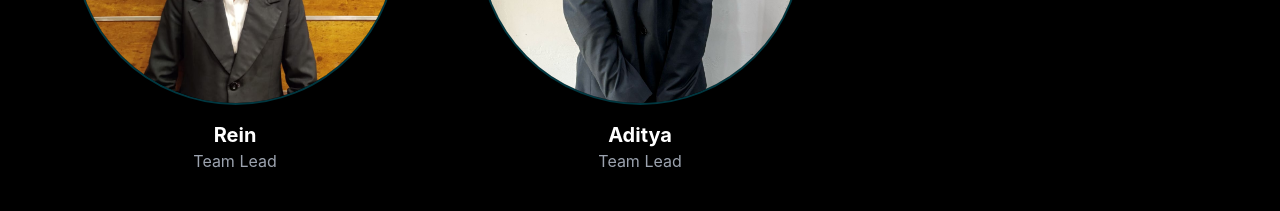
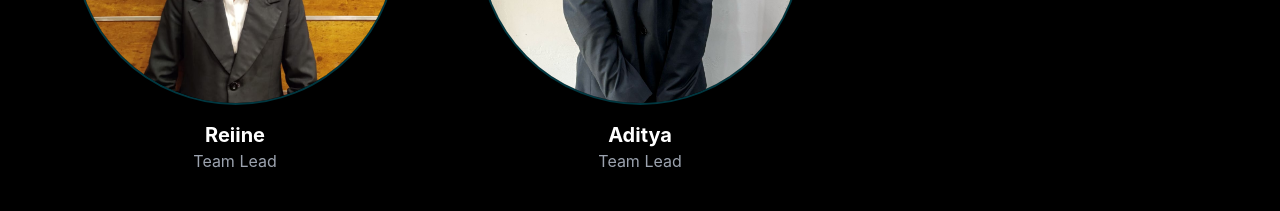
Before and after one commit to Unstable-Hosting/pixelrerendered, a React (Vite) app: page /team in a window 1280 px wide. Shown: the part 7820-8031 px from the top of the page. Built offline with nearby package versions, Linux system fonts and the light colour scheme; a web font is replaced by a local one.

Commit message:
Update team-members.jsx
-Typo

```diff
--- a/src/components/MeetTheTeam/team-members.jsx
+++ b/src/components/MeetTheTeam/team-members.jsx
@@ -144,7 +144,7 @@ const teamData = {
   "Technical Team": [
     {
       id: 1,
-      name: "Rein",
+      name: "Reiine",
       role: "Team Lead",
       photoUrl: "/rein.jpeg",
     },
```
